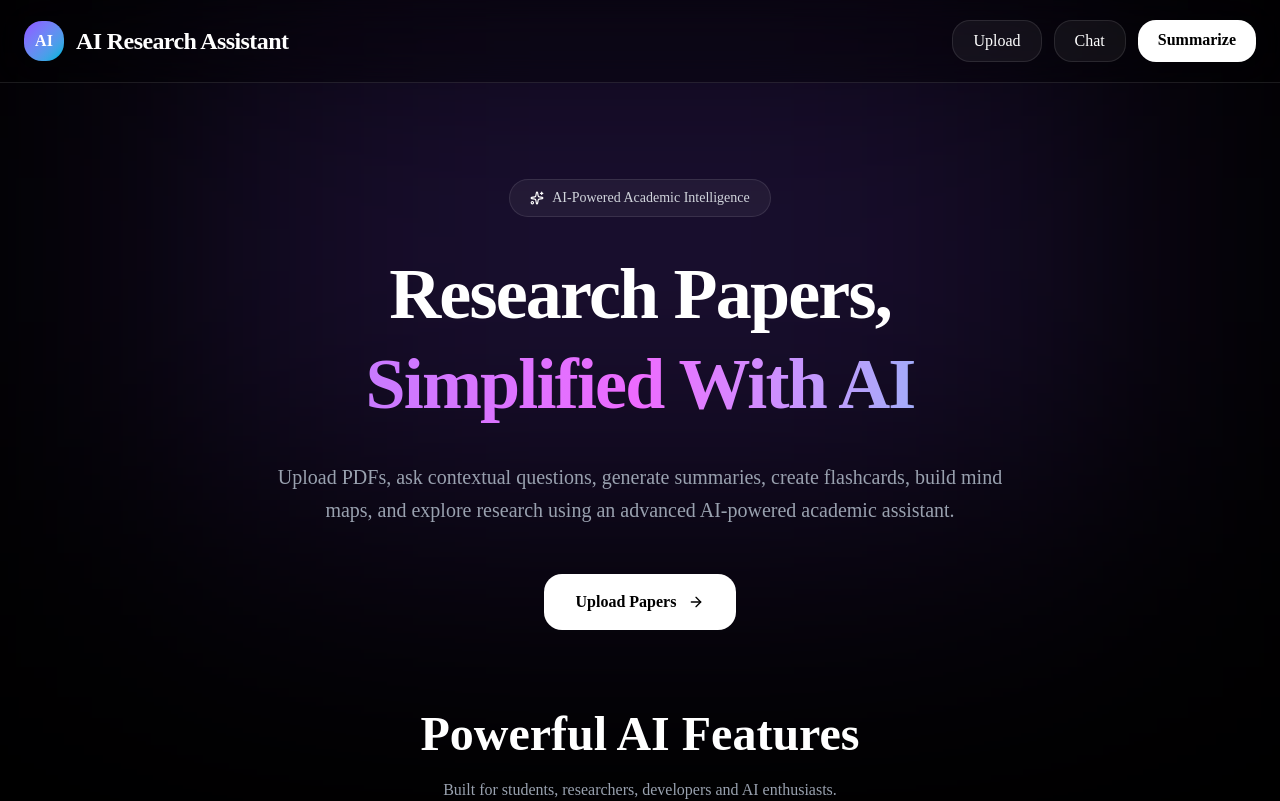
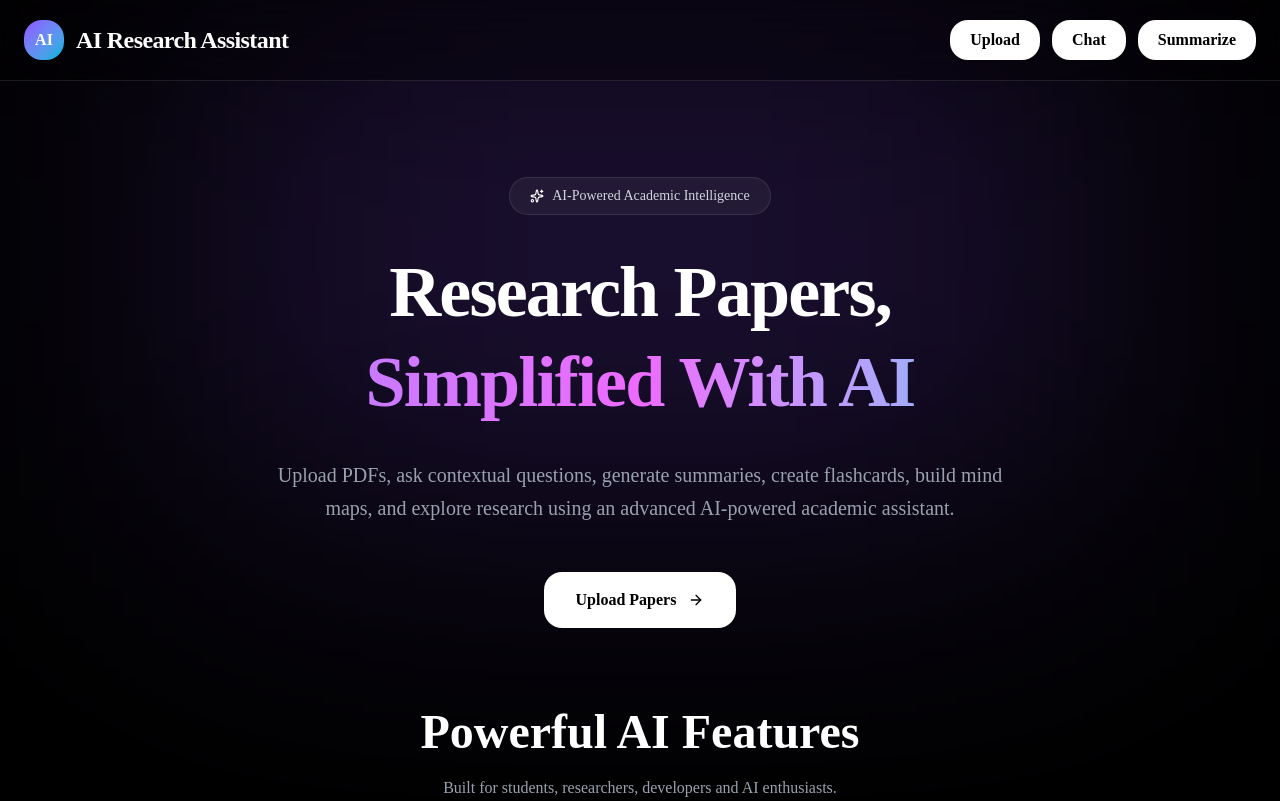
Before and after one commit to punitayare/ai-research-assistant, a Next.js app in the folder frontend/: page / in a window 1280 px wide. Shown: the top 801 px of the page. Built offline with nearby package versions, Linux system fonts and the light colour scheme.

Commit message:
updated ui

```diff
--- a/frontend/src/app/page.tsx
+++ b/frontend/src/app/page.tsx
@@ -55,14 +55,14 @@ export default function Home() {
           <div className="flex flex-wrap gap-2 md:gap-3">
             <Link
               href="/upload"
-              className="px-4 md:px-5 py-2 rounded-2xl border border-white/10 bg-white/5 hover:bg-white/10 transition text-sm md:text-base"
+              className="px-4 md:px-5 py-2 rounded-2xl bg-white text-black font-semibold hover:scale-105 transition text-sm md:text-base"
             >
               Upload
             </Link>
 
             <Link
               href="/chat"
-              className="px-4 md:px-5 py-2 rounded-2xl border border-white/10 bg-white/5 hover:bg-white/10 transition text-sm md:text-base"
+              className="px-4 md:px-5 py-2 rounded-2xl bg-white text-black font-semibold hover:scale-105 transition text-sm md:text-base"
             >
               Chat
             </Link>
```
